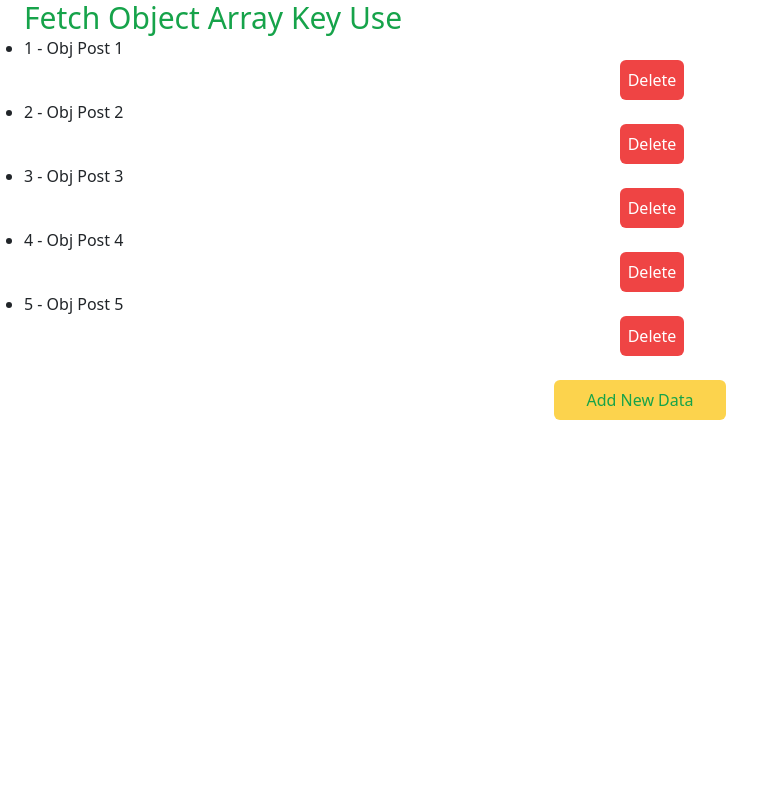
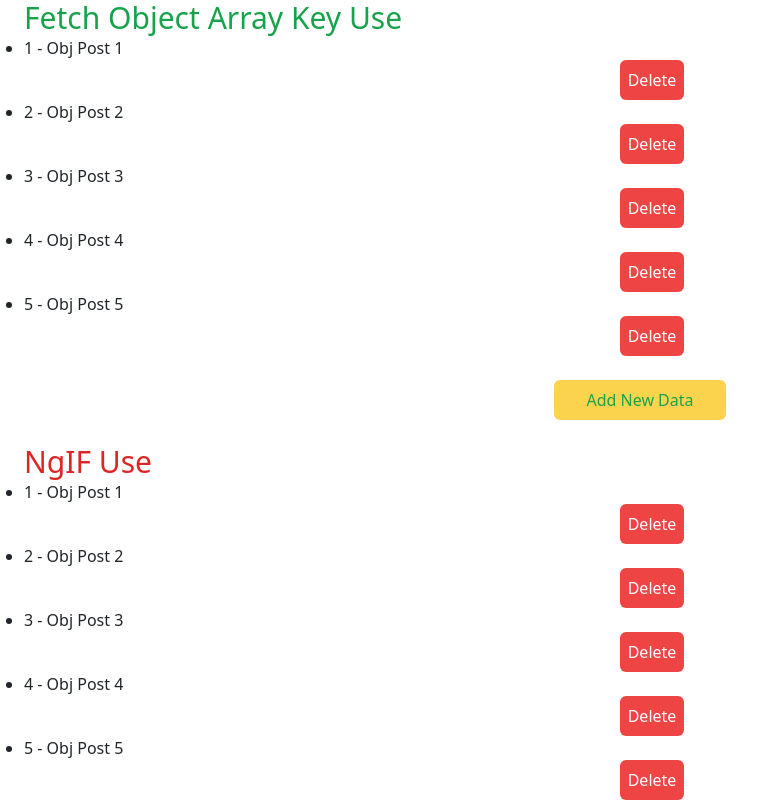
Before and after one commit to DushanMalind/Angular-Learning, an Angular app: page /event in a window 1280 px wide. Shown: the part 681-1481 px from the top of the page, without its empty margins (0-783 px from the left). Before the commit the page ends 1101 px from the top, so only its background shows below. Built offline with nearby package versions, Linux system fonts and the light colour scheme.

Commit message:
ngIF DirectIve

```diff
--- a/src/app/event/event.component.html
+++ b/src/app/event/event.component.html
@@ -55,3 +55,19 @@
 <!--Change DeTection-->
 
 <button (click)="addNew()" class="flex mx-auto text-green-600 bg-amber-300 py-2 px-8 focus:outline-2 rounded">Add New Data</button>
+
+<br>
+
+<!--/////////////////////////// ngIF DirectIve ////////////////////////////////////-->
+
+<!--ngIF DirectIve-->
+
+<div *ngIf="objArray.length>0">
+  <h1 class="ml-6 text-3xl text-red-600">NgIF Use</h1>
+  <ul class="list-disc pl-6">
+    <li *ngFor="let post of objArray; let i=index"><!--{{ i }} - --> {{ post.id }} - {{ post.names }}
+      <button class="flex mx-auto text-white bg-red-500 py-2 px-2 focus:outline-2 rounded"
+              (click)="onDelete(i)">Delete</button>
+    </li>
+  </ul>
+</div>
--- a/src/app/event/event.component.ts
+++ b/src/app/event/event.component.ts
@@ -1,12 +1,13 @@
 import { Component } from '@angular/core';
-import {JsonPipe, NgForOf} from "@angular/common";
+import {JsonPipe, NgForOf, NgIf} from "@angular/common";
 
 @Component({
   selector: 'app-event',
   standalone: true,
   imports: [
     NgForOf,
-    JsonPipe
+    JsonPipe,
+    NgIf
   ],
   templateUrl: './event.component.html',
   styleUrl: './event.component.css'
```
